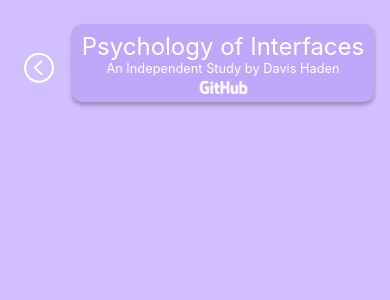
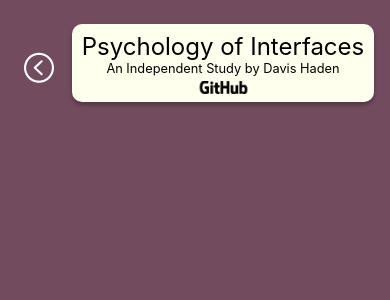
Before and after one commit to RolandHaden/POHWebsite, a React Native app: screen /Survey in a window 390 px wide. Shown: the top 300 px of the page. Built offline with nearby package versions, Linux system fonts and the light colour scheme.

Commit message:
changed coloring and implemented useState in LP.

```diff
--- a/HomeScreen.js
+++ b/HomeScreen.js
@@ -12,6 +12,7 @@ const HomeScreen = () => {
       <View style={styles.container}>
         <StatusBar style="auto" />
         <TitleBar/>
+        <DescBar/>
         <BlockMenu/>
       </View>
   );
@@ -22,13 +23,13 @@ const TitleBar = (props) => {
     <View style={styles.titleBar}>
       <Text
         style={{
-          color: 'white',
+          color: 'black',
           fontSize: '180%',
         }}
       >Psychology of Interfaces</Text>
       <Text
         style={{
-          color: 'white',
+          color: 'black',
           fontSize: '100%',
         }}
       >An Independent Study by Davis Haden</Text>
@@ -44,11 +45,36 @@ const TitleBar = (props) => {
   );
 }
 
+const DescBar = (props) => {
+  return (
+    <View style={styles.descBar}>
+      <Text
+        style={{
+          color: 'black',
+          fontSize: '150%',
+        }}
+      >What is this project?</Text>
+      <View style={{
+        width: '100%',
+      }}>
+      <Text style={{
+        width: '100%',
+        flexWrap: 'wrap',
+        color: 'black',
+        fontSize: '100%',
+      }}>
+        The way that we perceive our interactions with other people should be applied to the way that we interact with technology and interfaces around us. Interaction is a mutual exchange and the coder behind the technology has a responsibility to persuade the user into engaging. Therefore, this purpose of this Independent Study is to analyze the ways people currently engage with technology through analysing how triggers such as emotional, habitual, visual, audible triggers affect our interactions with technology daily. All of the activities below will contribute to my research.
+      </Text>
+      </View>
+    </View>
+  );
+}
+
 const BlockMenu = (props) => {
+  //<ExperimentBlock title="App Survey" page="Survey" />
   return (
     <View style={styles.BlockMenu}>
-      <ExperimentBlock title="Loading Test" page="Loading"/>
-      <ExperimentBlock title="App Survey" page="Survey"/>
+      <ExperimentBlock title="Website Compatibility Check" page="Loading" desc="This page will analyze your browser and track compatibility for the website. Please do this before continuing to other activities"/>
     </View>
   );
 }
@@ -62,8 +88,16 @@ const ExperimentBlock = (props) => {
         style={{
           color: 'black',
           fontSize: '120%',
+          textAlign: 'center',
         }}
         >{props.title}</Text>
+        <Text
+        style={{
+          color: 'black',
+          fontSize: '75%',
+          marginTop: 5,
+        }}
+        >{props.desc}</Text>
       </View>
     </TouchableOpacity>
   );
@@ -74,13 +108,13 @@ export default HomeScreen;
 const styles = StyleSheet.create({
   container: {
     flex: 1,
-    backgroundColor: '#d2bfff',
+    backgroundColor: '#734b5e',
     alignItems: 'center',
     padding: 8,
   },
   titleBar: {
     flex: 1,
-    backgroundColor: '#c0a7fa',
+    backgroundColor: '#FFFFED',
     alignItems: 'center',
     justifyContent: 'center',
     maxHeight: 100,
@@ -96,16 +130,36 @@ const styles = StyleSheet.create({
     elevation: 7,
     marginBottom: 10,
   },
+
+  descBar: {
+    padding: 10,
+    backgroundColor: '#FFFFED',
+    alignItems: 'center',
+    justifyContent: 'center',
+    maxHeight: '50%',
+    width: '90%',
+    shadowColor: "#000",
+    shadowOffset: {
+      width: 0,
+      height: 3,
+    },
+    shadowOpacity: 0.29,
+    shadowRadius: 4.65,
+    borderRadius: 10,
+    elevation: 7,
+    marginBottom: 10,
+  },
+
   BlockMenu: {
     flexDirection: 'row',
     flexWrap: 'wrap',
-    backgroundColor: '#d2bfff',
+    backgroundColor: '#734b5e',
     justifyContent: 'center',
     alignItems: 'center',
     padding: 8,
   },
   ExperimentBlock: {
-    backgroundColor: 'rgba(255, 255, 255, 0.7)',
+    backgroundColor: 'rgb(255, 255, 237)',
     alignItems: 'center',
     padding: 10,
     width: 200,
--- a/LoadingPage.js
+++ b/LoadingPage.js
@@ -6,6 +6,8 @@ import { TouchableOpacity } from 'react-native-web';
 import Icon from 'react-native-vector-icons/AntDesign';
 import { useNavigation } from "@react-navigation/native";
 import LogRocket from 'logrocket';
+import { useState } from "react";
+
 
 
 const LoadingPage = () => {
@@ -25,19 +27,20 @@ const LoadingPage = () => {
 
 export default LoadingPage;
 
+
 const TitleBar = (props) => {
     return (
       <View style={styles.titleBar}>
         <Text
           style={{
-            color: 'white',
+            color: 'black',
             fontSize: '150%',
           }}
           numberOfLines={1}
         >Psychology of Interfaces</Text>
         <Text
           style={{
-            color: 'white',
+            color: 'black',
             fontSize: '80%',
           }}
         >An Independent Study by Davis Haden</Text>
@@ -59,23 +62,26 @@ const BackArrow = (props) => {
         <Icon.Button
             name="leftcircleo"
             color="white"
-            backgroundColor= '#d2bfff'
+            backgroundColor= '#734b5e'
             size={30}
             onPress={() => {navigation.navigate("Home");}}
         />
     );
 }
 
-const changeView = () => {
-  setTimeout(function(){
 
-    //alert("Refresh");
-
-  }, Math.random()*10*1000);
-}
 
 const LoadingBlock = () => {
+const [waitBlock, setwaitBlock] = useState(true);
+    const changeView = () => {
+
+      setTimeout(function(){
+        setwaitBlock(false);
+
+      }, Math.random()*20*1000);
+    }
     changeView();
+    if (waitBlock) {
       return(
         <View style={styles.loading}>
           <Image
@@ -84,14 +90,16 @@ const LoadingBlock = () => {
             />
             <Text
             style={{
-            color: 'white',
+              color: 'black',
               fontSize: '15px',
             }}
             >Please wait while the content loads...</Text>
-          <TouchableOpacity>
+            <TouchableOpacity
+            onPress={() => {window.location.reload();}}
+            >
               <Text
               style={{
-              color: 'white',
+                color: 'black',
                 fontSize: '15px',
                 marginTop: '10px',
               }}
@@ -99,12 +107,29 @@ const LoadingBlock = () => {
             </TouchableOpacity>
         </View>
       );
+    }else{
+      return (
+        <View style={styles.noLoad}>
+          <Image
+            style={{width: '50%', height: '100%', marginBottom: 10}}
+            source={require('./assets/kermit.gif')}
+          />
+          <Text
+          style={{
+            color: 'black',
+            fontSize: '120%',
+          }}
+          >Congrats! You stayed for the page to load! Now do a happy dance!</Text>
+        </View>
+      );
+    }
+
 }
 
 const styles = StyleSheet.create({
     container: {
         flex: 1,
-        backgroundColor: '#d2bfff',
+        backgroundColor: '#734b5e',
         alignItems: 'center',
         padding: 8,
     },
@@ -112,7 +137,7 @@ const styles = StyleSheet.create({
         width: '100%',
         minHeight: 120,
         flexDirection: "row",
-        backgroundColor: '#d2bfff',
+        backgroundColor: '#734b5e',
         justifyContent: 'center',
         alignItems: 'center',
         padding: 8,
@@ -120,7 +145,7 @@ const styles = StyleSheet.create({
     titleBar: {
         flex: 1,
         padding: 8,
-        backgroundColor: '#c0a7fa',
+        backgroundColor: '#FFFFED',
         alignItems: 'center',
         justifyContent: 'center',
         maxHeight: 100,
@@ -149,10 +174,22 @@ const styles = StyleSheet.create({
         maxwidth: 100,
         alignItems: 'center',
         justifyContent: 'center',
-        backgroundColor: '#c0a7fa',
+        backgroundColor: '#FFFFED',
         borderRadius: 10,
         padding: 8,
         shadowOpacity: 0.29,
         shadowRadius: 10,
+      },
+      noLoad: {
+        flex: 1,
+        maxHeight: 350,
+        Width: '50%',
+        alignItems: 'center',
+        justifyContent: 'center',
+        backgroundColor: '#FFFFED',
+        borderRadius: 10,
+        padding: 40,
+        shadowOpacity: 0.29,
+        shadowRadius: 10,
       }
 })
--- a/SurveyPage.js
+++ b/SurveyPage.js
@@ -24,13 +24,13 @@ const TitleBar = (props) => {
       <View style={styles.titleBar}>
         <Text
           style={{
-            color: 'white',
+            color: 'black',
             fontSize: '150%',
           }}
         >Psychology of Interfaces</Text>
         <Text
           style={{
-            color: 'white',
+            color: 'black',
             fontSize: '80%',
           }}
         >An Independent Study by Davis Haden</Text>
@@ -52,7 +52,7 @@ const BackArrow = (props) => {
         <Icon.Button
             name="leftcircleo"
             color="white"
-            backgroundColor= '#d2bfff'
+            backgroundColor= '#734b5e'
             size={30}
             onPress={() => {navigation.navigate("Home");}}
         />
@@ -62,7 +62,7 @@ const BackArrow = (props) => {
 const styles = StyleSheet.create({
     container: {
         flex: 1,
-        backgroundColor: '#d2bfff',
+        backgroundColor: '#734b5e',
         alignItems: 'center',
         padding: 8,
     },
@@ -70,7 +70,7 @@ const styles = StyleSheet.create({
         width: '100%',
         minHeight: 120,
         flexDirection: "row",
-        backgroundColor: '#d2bfff',
+        backgroundColor: '#734b5e',
         justifyContent: 'center',
         alignItems: 'center',
         padding: 8,
@@ -78,7 +78,7 @@ const styles = StyleSheet.create({
     titleBar: {
         flex: 1,
         padding: 8,
-        backgroundColor: '#c0a7fa',
+        backgroundColor: '#FFFFED',
         alignItems: 'center',
         justifyContent: 'center',
         maxHeight: 100,
```
Also changed, not shown: assets/github_h.png, assets/kermit.gif (added). Lines whose indentation alone changed are shown as unchanged.
